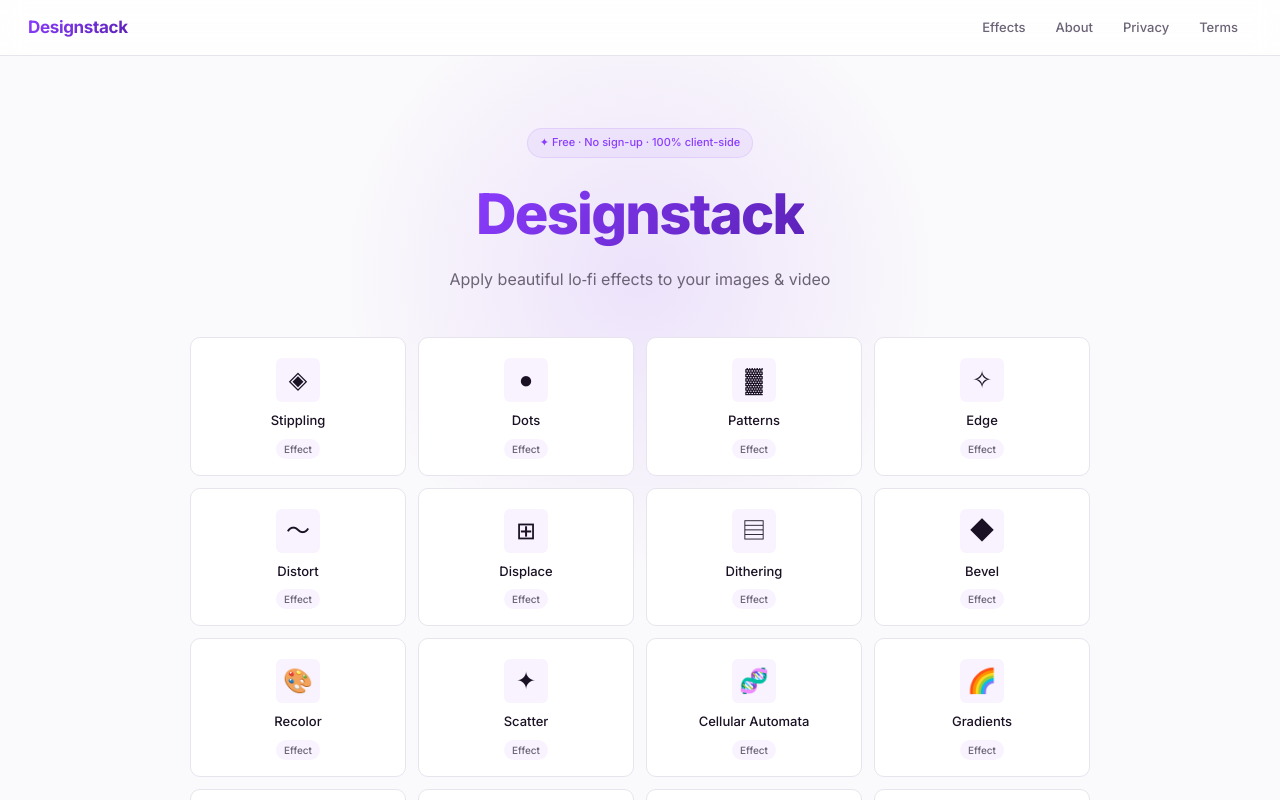
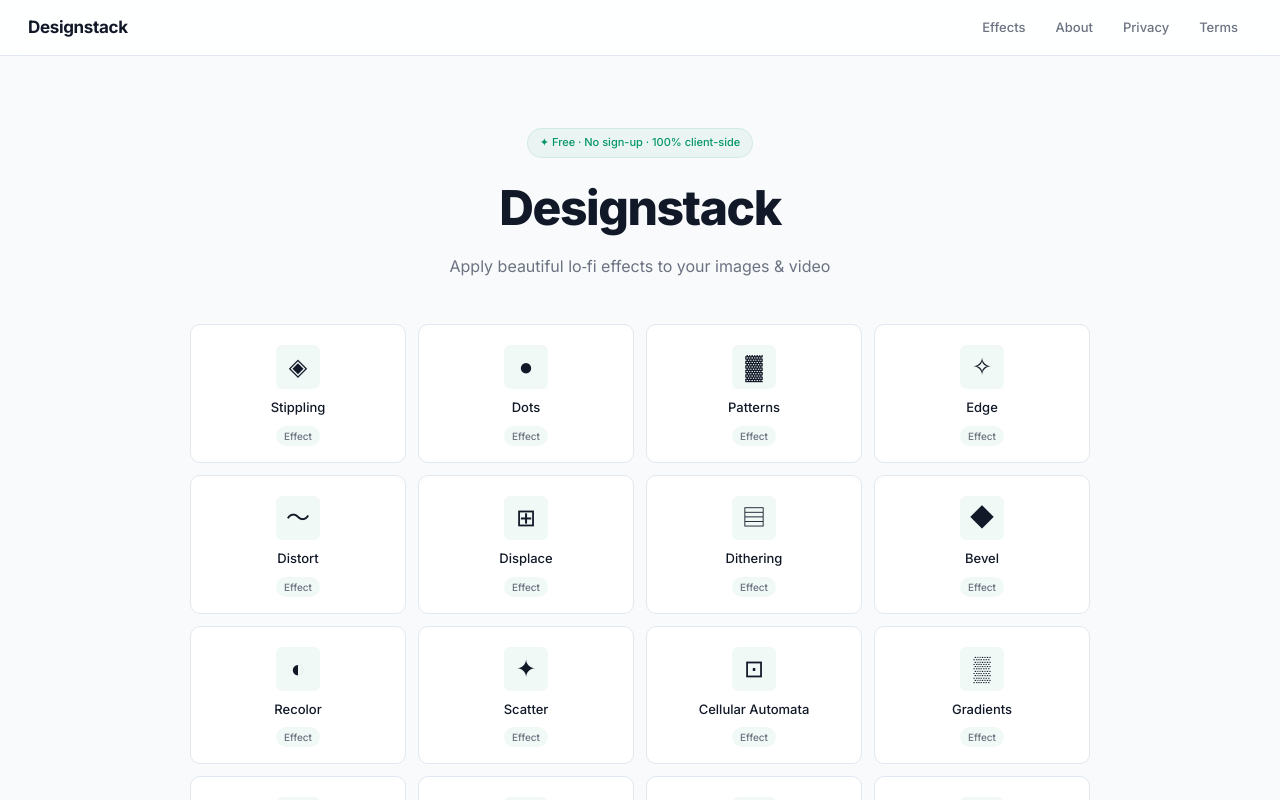
Before and after one commit to flffkaos-pixel/img, a React (Vite) app: page / in a window 1280 px wide. Shown: the top 800 px of the page. Built offline with nearby package versions, Linux system fonts and the light colour scheme.

Commit message:
taste-skill: emerald palette, remove AI purple/glow/emojis, clean typography

```diff
--- a/src/index.css
+++ b/src/index.css
@@ -1,39 +1,39 @@
 :root {
-  --text: #6b6375;
-  --text-h: #1a1124;
-  --bg: #faf9fb;
+  --text: #6b7280;
+  --text-h: #111827;
+  --bg: #f8fafc;
   --surface: #ffffff;
-  --border: #e8e4ed;
-  --accent: #8b3dff;
-  --accent-dim: #7028d4;
-  --accent-glow: rgba(139, 61, 255, 0.12);
-  --accent-subtle: rgba(139, 61, 255, 0.06);
-  --gradient: linear-gradient(135deg, #8b3dff, #5b21b6);
+  --border: #e2e8f0;
+  --accent: #059669;
+  --accent-dim: #047857;
+  --accent-glow: rgba(5, 150, 105, 0.10);
+  --accent-subtle: rgba(5, 150, 105, 0.06);
+  --gradient: linear-gradient(135deg, #059669, #047857);
   --sans: 'Inter', 'Noto Sans KR', system-ui, sans-serif;
   --mono: 'Fira Code', monospace;
   --radius: 10px;
   --radius-sm: 6px;
-  --shadow-sm: 0 1px 2px rgba(26, 17, 36, .04), 0 1px 4px rgba(26, 17, 36, .04);
-  --shadow-md: 0 4px 16px rgba(26, 17, 36, .06), 0 2px 8px rgba(26, 17, 36, .04);
-  --shadow-lg: 0 8px 32px rgba(26, 17, 36, .08), 0 4px 16px rgba(26, 17, 36, .04);
+  --shadow-sm: 0 1px 2px rgba(0,0,0,.04), 0 1px 4px rgba(0,0,0,.04);
+  --shadow-md: 0 4px 16px rgba(0,0,0,.06), 0 2px 8px rgba(0,0,0,.04);
+  --shadow-lg: 0 8px 32px rgba(0,0,0,.08), 0 4px 16px rgba(0,0,0,.04);
   --shadow-glow: 0 4px 20px var(--accent-glow);
 }
 
 @media (prefers-color-scheme: dark) {
   :root {
-    --text: #9ca3b3;
-    --text-h: #e8e4f0;
-    --bg: #121016;
-    --surface: #1a1721;
-    --border: #2a2635;
-    --accent: #a855f7;
-    --accent-dim: #c084fc;
-    --accent-glow: rgba(168, 85, 247, 0.15);
-    --accent-subtle: rgba(168, 85, 247, 0.06);
-    --gradient: linear-gradient(135deg, #a855f7, #7c3aed);
-    --shadow-sm: 0 1px 2px rgba(0,0,0,.2), 0 1px 4px rgba(0,0,0,.15);
-    --shadow-md: 0 4px 16px rgba(0,0,0,.25), 0 2px 8px rgba(0,0,0,.2);
-    --shadow-lg: 0 8px 32px rgba(0,0,0,.3), 0 4px 16px rgba(0,0,0,.2);
+    --text: #94a3b8;
+    --text-h: #e2e8f0;
+    --bg: #0b0f17;
+    --surface: #131823;
+    --border: #1e293b;
+    --accent: #34d399;
+    --accent-dim: #6ee7b7;
+    --accent-glow: rgba(52, 211, 153, 0.12);
+    --accent-subtle: rgba(52, 211, 153, 0.06);
+    --gradient: linear-gradient(135deg, #34d399, #10b981);
+    --shadow-sm: 0 1px 2px rgba(0,0,0,.25), 0 1px 4px rgba(0,0,0,.2);
+    --shadow-md: 0 4px 16px rgba(0,0,0,.3), 0 2px 8px rgba(0,0,0,.25);
+    --shadow-lg: 0 8px 32px rgba(0,0,0,.35), 0 4px 16px rgba(0,0,0,.25);
     --shadow-glow: 0 4px 20px var(--accent-glow);
   }
 }
@@ -141,12 +141,7 @@
   z-index: 100;
 }
 header h1 { font-size: 17px; font-weight: 700; }
-header h1 a {
-  background: var(--gradient);
-  -webkit-background-clip: text;
-  -webkit-text-fill-color: transparent;
-  background-clip: text;
-}
+header h1 a { color: var(--text-h); }
 header h1 a:hover { opacity: .8; }
 header nav { display: flex; gap: 2px; }
 header nav a {
@@ -190,28 +185,12 @@
   padding: 72px 20px 60px;
   gap: 8px;
   animation: fadeUp .5s ease-out;
-  position: relative;
-}
-.page-home::before {
-  content: '';
-  position: absolute;
-  top: -80px;
-  left: 50%;
-  translate: -50%;
-  width: 600px;
-  height: 600px;
-  background: radial-gradient(ellipse, var(--accent-glow) 0%, transparent 70%);
-  pointer-events: none;
-  z-index: -1;
 }
 .page-home h1 {
-  font-size: 56px;
+  font-size: 48px;
   font-weight: 800;
   letter-spacing: -.03em;
-  background: var(--gradient);
-  -webkit-background-clip: text;
-  -webkit-text-fill-color: transparent;
-  background-clip: text;
+  color: var(--text-h);
   animation: fadeIn 1s ease-out;
 }
 .page-home .tagline {
@@ -672,7 +651,6 @@
   .sidebar { width: 100% !important; border-right: none !important; border-bottom: 1px solid var(--border); }
   .effects-grid { grid-template-columns: repeat(auto-fill, minmax(150px, 1fr)); }
   .page-home h1 { font-size: 36px; }
-  .page-home::before { width: 300px; height: 300px; top: -40px; }
   header { padding: 0 16px; }
   header nav a { padding: 6px 10px; font-size: 12px; }
 }
--- a/src/pages/EffectPage.tsx
+++ b/src/pages/EffectPage.tsx
@@ -137,7 +137,7 @@
         onDragOver={e => e.preventDefault()}>
         {!hasImage ? (
           <div className="canvas-empty" onClick={() => fileInputRef.current?.click()}>
-            <div className="icon">🖼</div>
+            <div className="icon">⊞</div>
             <p className="hint">Upload media</p>
             <p className="sub">.jpg, .png, or .mp4</p>
             <label className="btn">
--- a/src/pages/HomePage.tsx
+++ b/src/pages/HomePage.tsx
@@ -10,11 +10,11 @@
   displace: '⊞',
   dithering: '▤',
   bevel: '◆',
-  recolor: '🎨',
+  recolor: '◐',
   scatter: '✦',
-  'cellular-automata': '🧬',
-  gradients: '🌈',
-  crt: '📺',
+  'cellular-automata': '⊡',
+  gradients: '▒',
+  crt: '▣',
   ascii: '⎓',
   slide: '⤵',
   stack: '⤴',
```
